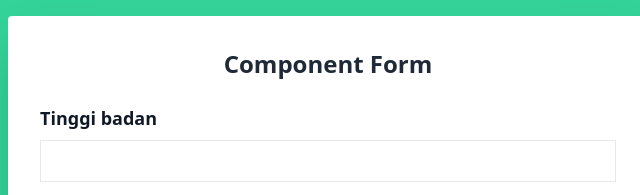
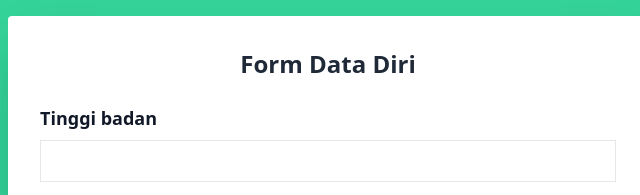
Before and after one commit to aldzikridp/Caloreduce, a website: page src/views/index.html in a window 1280 px wide. Shown: the top 195 px of the page, 312-952 px from the left. Drawn offline with nearby package versions, Linux system fonts and the light colour scheme; files that its build step writes are made by us from their sources.

Commit message:
ganti judul form

```diff
--- a/src/views/index.html
+++ b/src/views/index.html
@@ -9,7 +9,7 @@
   <body class="bg-green-400">
     <div class="flex w-full justify-center items-center">
     <div class="w-1/2 bg-white rounded shadow-2xl p-8 m-4">
-        <h1 class="block w-full text-center text-gray-800 text-2xl font-bold mb-6">Component Form</h1>
+        <h1 class="block w-full text-center text-gray-800 text-2xl font-bold mb-6">Form Data Diri</h1>
         <form action="/calorie" method="GET">
             <div class="flex flex-col mb-4">
                 <label class="mb-2 font-bold text-lg text-gray-900" for="height">Tinggi badan</label>
```
